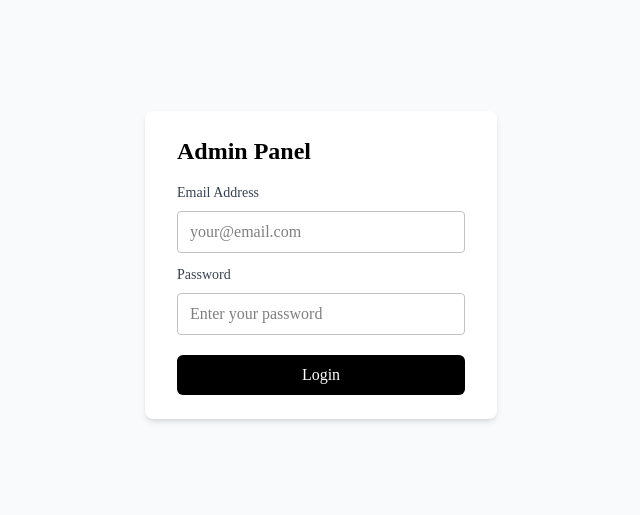
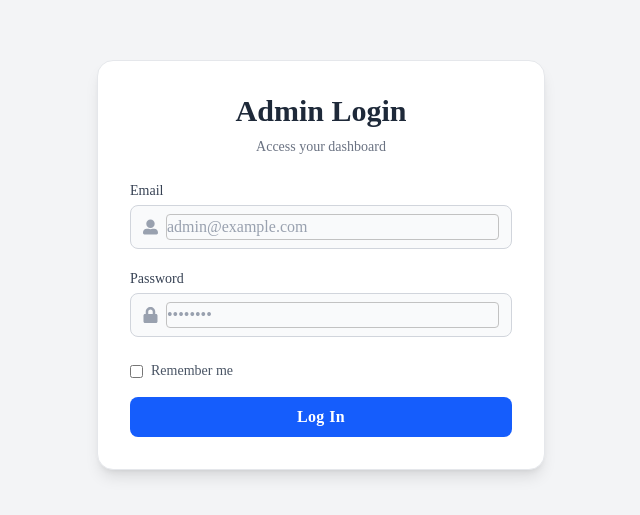
Before and after one commit to asenchochev/ecommerce-app-mern, a React (Vite) app in the folder admin/: page /add in a window 1280 px wide. Shown: the part 135-650 px from the top of the page, without its empty margins (319-959 px from the left). Built offline with nearby package versions, Linux system fonts and the light colour scheme.

Commit message:
install react-icons and update design of Login.jsx

```diff
--- a/admin/package.json
+++ b/admin/package.json
@@ -14,6 +14,7 @@
     "axios": "^1.8.4",
     "react": "^19.0.0",
     "react-dom": "^19.0.0",
+    "react-icons": "^5.5.0",
     "react-router-dom": "^7.5.2",
     "react-toastify": "^11.0.5",
     "tailwindcss": "^4.1.4"
--- a/admin/src/components/Login.jsx
+++ b/admin/src/components/Login.jsx
@@ -1,49 +1,105 @@
 import axios from 'axios'
-import React, { useState } from 'react'
+import React, { useState, useEffect } from 'react'
 import { backendUrl } from '../App'
 import { toast } from 'react-toastify'
+import { FaUserAlt, FaLock } from 'react-icons/fa'
 
-const Login = ({setToken}) => {
+const Login = ({ setToken }) => {
+  const [email, setEmail] = useState('')
+  const [password, setPassword] = useState('')
+  const [rememberMe, setRememberMe] = useState(false)
 
-    const [email ,setEmail] = useState('')
-    const [password, setPassword] = useState('')
+  // Проверяваме дали има запазен токен в localStorage при зареждане на компонента
+  useEffect(() => {
+    const savedEmail = localStorage.getItem('email')
+    const savedPassword = localStorage.getItem('password')
+    if (savedEmail && savedPassword) {
+      setEmail(savedEmail)
+      setPassword(savedPassword)
+      setRememberMe(true)
+    }
+  }, [])
 
-    const onSubmitHandler = async (e)=>{
+  const onSubmitHandler = async (e) => {
+    e.preventDefault()
+    try {
+      const response = await axios.post(`${backendUrl}/api/user/admin`, { email, password })
+      if (response.data.success) {
+        const token = response.data.token
+        setToken(token)
 
-        try{
-            e.preventDefault();
-            const response = await axios.post(backendUrl + '/api/user/admin',{email,password})
-            if(response.data.success){
-                setToken(response.data.token)
-            }else{
+        // Ако потребителят е избрал "Remember me", запазваме email и password в localStorage
+        if (rememberMe) {
+          localStorage.setItem('email', email)
+          localStorage.setItem('password', password)
+        } else {
+          // Ако не е избрал "Remember me", изтриваме старите данни
+          localStorage.removeItem('email')
+          localStorage.removeItem('password')
+        }
+      } else {
         toast.error(response.data.message)
-
       }
     } catch (error) {
-            console.log(error);
       toast.error(error.message)
-
     }
   }
 
   return (
-    <div className='min-h-screen flex items-center justify-center w-full'>
-        <div className='bg-white shadow-md rounded-lg px-8 py-6 max-w-md'>
-            <h1 className='text-2xl font-bold mb-4'>Admin Panel</h1>
-            <form onSubmit={onSubmitHandler} >
-                <div className='mb-3 min-w-72'>
-                    <p className='text-sm font-medium text-gray-700 mb-2'>Email Address</p>
-                    <input onChange={(e)=>setEmail(e.target.value)} value={email} className='rounded-md w-full px-3 py-2 border border-gray-300 outline-none' type="email" placeholder='your@email.com' required  />
+    <div className="min-h-screen flex items-center justify-center bg-gray-100 p-4">
+      <div className="w-full max-w-md bg-white border border-gray-200 rounded-2xl shadow-lg p-8">
+        <h1 className="text-3xl font-extrabold mb-2 text-center text-gray-800">Admin Login</h1>
+        <p className="text-center text-sm text-gray-500 mb-6">Access your dashboard</p>
+        <form onSubmit={onSubmitHandler}>
+          <div className="mb-5">
+            <label htmlFor="email" className="block text-sm font-medium text-gray-700 mb-1">Email</label>
+            <div className="flex items-center border border-gray-300 rounded-lg px-3 py-2 bg-gray-50">
+              <FaUserAlt className="mr-2 text-gray-400" />
+              <input
+                id="email"
+                type="email"
+                value={email}
+                onChange={(e) => setEmail(e.target.value)}
+                required
+                placeholder="admin@example.com"
+                className="bg-transparent outline-none w-full text-gray-800 placeholder-gray-400"
+              />
             </div>
-                <div className='mb-3 min-w-72'>
-                    <p className='text-sm font-medium text-gray-700 mb-2'>Password</p>
-                    <input  onChange={(e)=>setPassword(e.target.value)} value={password} className='rounded-md w-full px-3 py-2 border border-gray-300 outline-none' type="password" placeholder='Enter your password' required />
           </div>
-                <button className='mt-2 w-full py-2 px-4 rounded-md text-white bg-black' type='submit'>Login</button>
+          <div className="mb-6">
+            <label htmlFor="password" className="block text-sm font-medium text-gray-700 mb-1">Password</label>
+            <div className="flex items-center border border-gray-300 rounded-lg px-3 py-2 bg-gray-50">
+              <FaLock className="mr-2 text-gray-400" />
+              <input
+                id="password"
+                type="password"
+                value={password}
+                onChange={(e) => setPassword(e.target.value)}
+                required
+                placeholder="••••••••"
+                className="bg-transparent outline-none w-full text-gray-800 placeholder-gray-400"
+              />
+            </div>
+          </div>
+          <div className="flex items-center justify-start text-sm text-gray-600 mb-4">
+            <label className="flex items-center">
+              <input
+                type="checkbox"
+                className="mr-2 accent-blue-600"
+                checked={rememberMe}
+                onChange={(e) => setRememberMe(e.target.checked)}
+              />
+              Remember me
+            </label>
+          </div>
+          <button
+            type="submit"
+            className="w-full bg-blue-600 text-white hover:bg-blue-700 transition-all duration-200 rounded-lg py-2 font-semibold tracking-wide"
+          >
+            Log In
+          </button>
         </form>
       </div>
-
-
     </div>
   )
 }
```
Also changed, not shown: 1 other file (tests, documents, lock files or other folders). Lines whose indentation alone changed are shown as unchanged.
